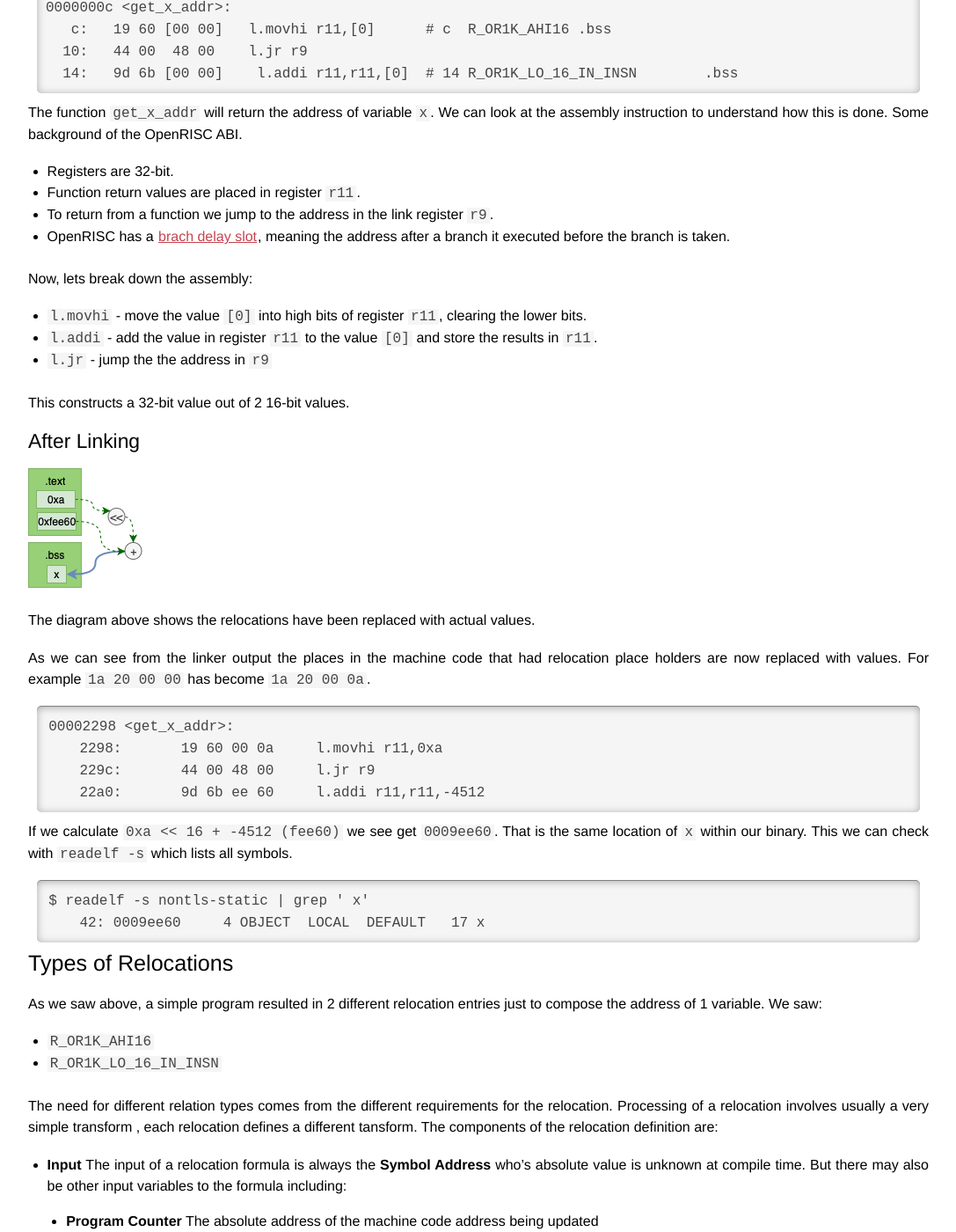
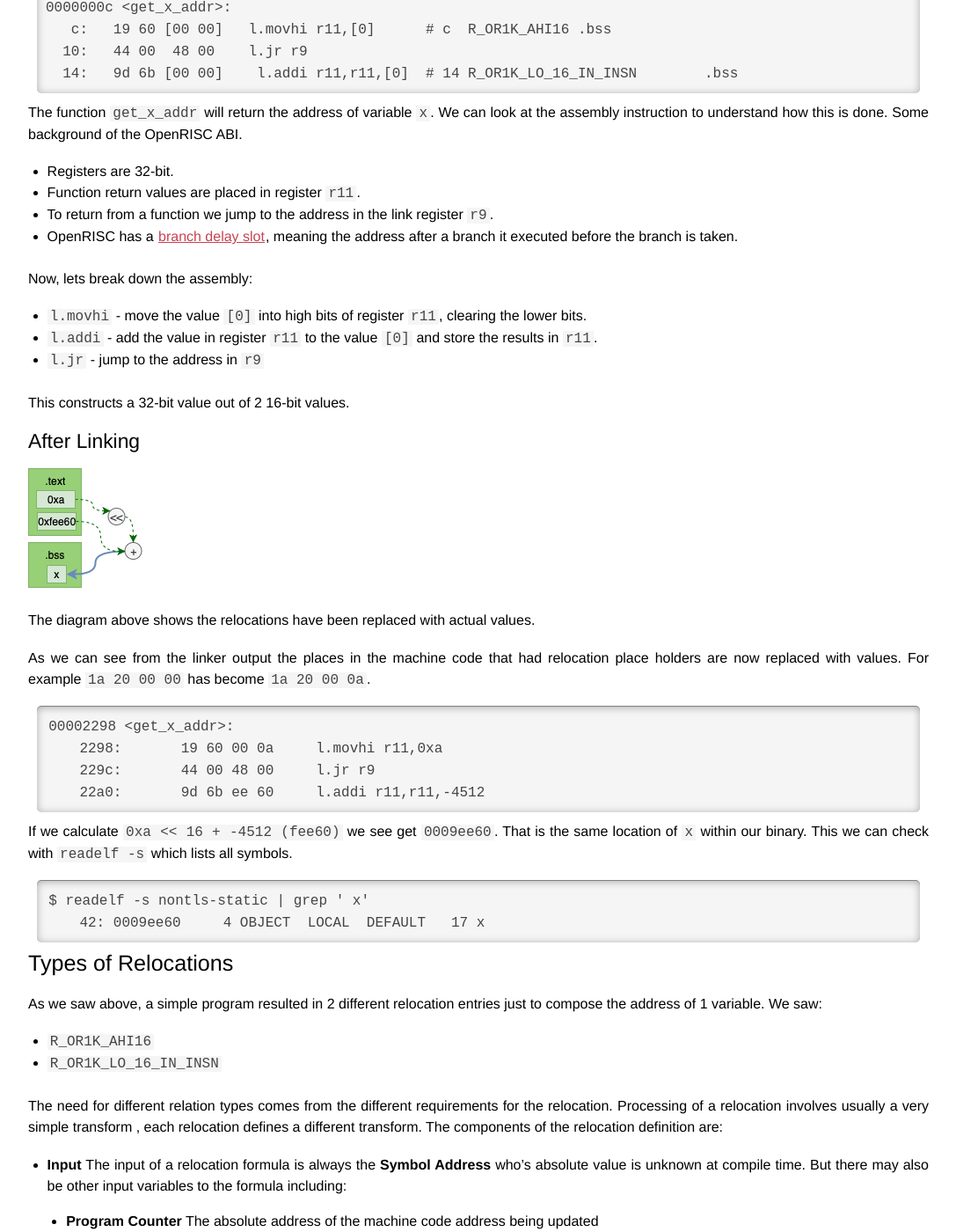
Before and after one commit to stffrdhrn/stffrdhrn.github.io, a Jekyll site: the page built from _posts/2019-11-29-relocs.md, in a window 1280 px wide and 1400 px high, scrolled down 7592 px. Shown: the whole window at 88% size, without its empty margins (96-1183 px from the left). Built offline with Jekyll 4.4.1, drawn with Linux system fonts in a browser that asks for light colours; comment, search, counter and statistics services are not loaded; some of the changed text lies outside the part shown.

Commit message:
relocs: more fixups, spelling/link text

```diff
--- a/_posts/2019-11-29-relocs.md
+++ b/_posts/2019-11-29-relocs.md
@@ -334,14 +334,14 @@ of the OpenRISC ABI.
  - Registers are 32-bit.
  - Function return values are placed in register `r11`.
  - To return from a function we jump to the address in the link register `r9`.
- - OpenRISC has a [brach delay slot](https://en.wikipedia.org/wiki/Delay_slot), meaning the address after a branch it executed
+ - OpenRISC has a [branch delay slot](https://en.wikipedia.org/wiki/Delay_slot), meaning the address after a branch it executed
    before the branch is taken.
 
 Now, lets break down the assembly:
 
  - `l.movhi` - move the value `[0]` into high bits of register `r11`, clearing the lower bits.
  - `l.addi` - add the value in register `r11` to the value `[0]` and store the results in `r11`.
- - `l.jr` - jump the the address in `r9`
+ - `l.jr` - jump to the address in `r9`
 
 This constructs a 32-bit value out of 2 16-bit values.
 
@@ -380,7 +380,7 @@ We saw:
 
 The need for different relation types comes from the different requirements for the
 relocation.  Processing of a relocation involves usually a very simple transform
-, each relocation defines a different tansform.  The components of the relocation
+, each relocation defines a different transform.  The components of the relocation
 definition are:
 
   - **Input** The input of a relocation formula is always the **Symbol Address** who's absolute value is unknown at compile time. But
```
Also changed, not shown: other parts of _posts/2019-11-29-relocs.md (+1 -1 lines).
